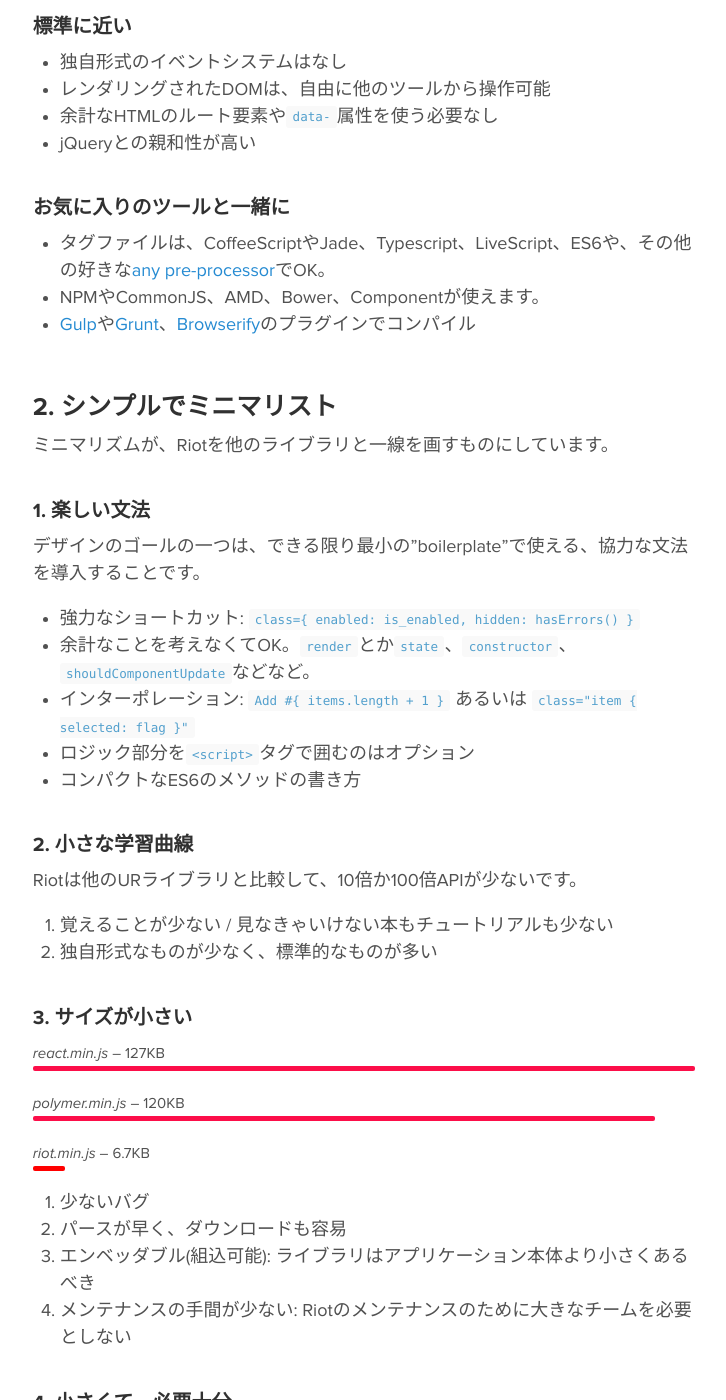
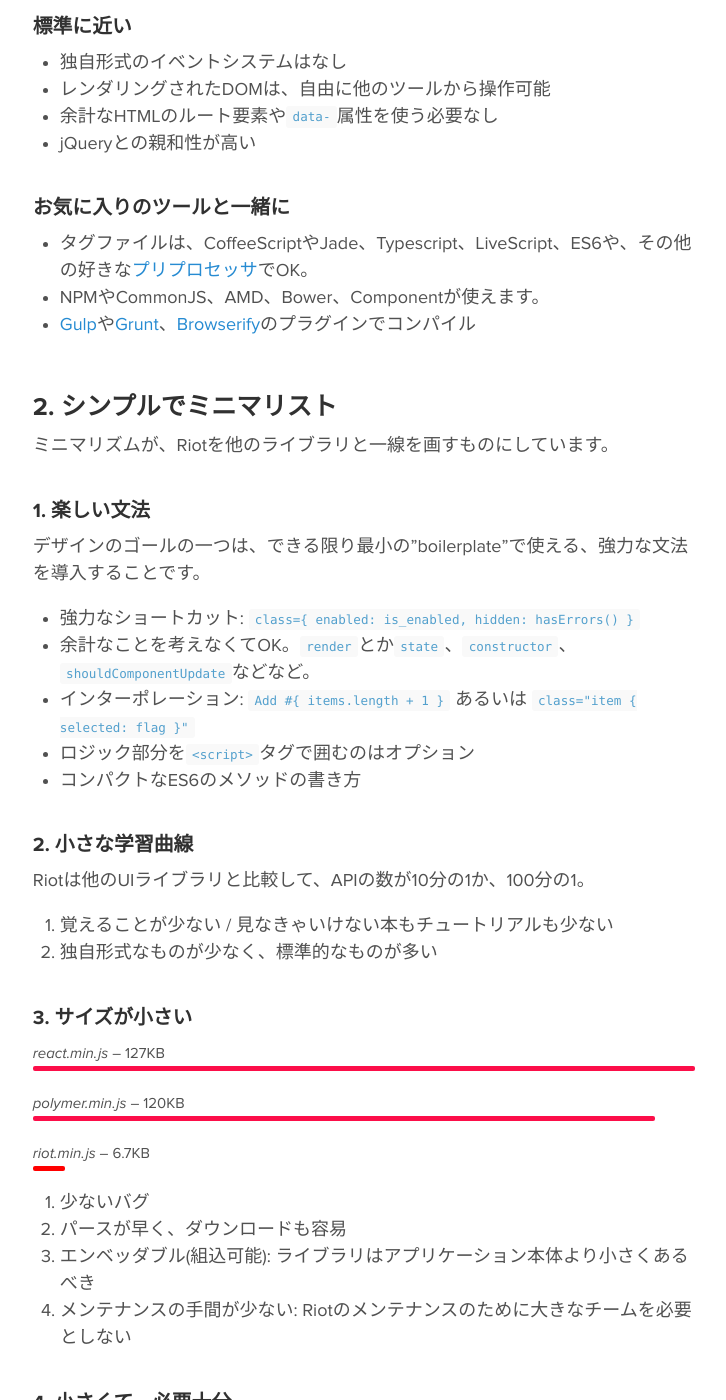
Before and after one commit to riot/riot.github.io, a Jekyll site: the page built from ja/index.md, in a window 1280 px wide and 1400 px high, scrolled down 2539 px. Shown: the whole window, without its empty margins (276-1002 px from the left). Built offline with Jekyll 4.4.1, drawn with Linux system fonts in a browser that asks for light colours; Markdown is read by kramdown in place of the engine named in the settings.

Commit message:
Fix typo

```diff
--- a/ja/index.md
+++ b/ja/index.md
@@ -101,7 +101,7 @@
 
 
 ### お気に入りのツールと一緒に
-- タグファイルは、CoffeeScriptやJade、Typescript、LiveScript、ES6や、その他の好きな[any pre-processor](/ja/guide/compiler/#%E3%83%97%E3%83%AA%E3%83%97%E3%83%AD%E3%82%BB%E3%83%83%E3%82%B5)でOK。
+- タグファイルは、CoffeeScriptやJade、Typescript、LiveScript、ES6や、その他の好きな[プリプロセッサ](/ja/guide/compiler/#%E3%83%97%E3%83%AA%E3%83%97%E3%83%AD%E3%82%BB%E3%83%83%E3%82%B5)でOK。
 - NPMやCommonJS、AMD、Bower、Componentが使えます。
 - [Gulp](https://github.com/e-jigsaw/gulp-riot)や[Grunt](https://github.com/ariesjia/grunt-riot)、[Browserify](https://github.com/jhthorsen/riotify)のプラグインでコンパイル
 
@@ -114,7 +114,7 @@
 
 ### 1. 楽しい文法
 
-デザインのゴールの一つは、できる限り最小の"boilerplate"で使える、協力な文法を導入することです。
+デザインのゴールの一つは、できる限り最小の"boilerplate"で使える、強力な文法を導入することです。
 
 - 強力なショートカット: `class={ enabled: is_enabled, hidden: hasErrors() }`
 - 余計なことを考えなくてOK。`render`とか`state`、`constructor`、`shouldComponentUpdate`などなど。
@@ -125,7 +125,7 @@
 
 ### 2. 小さな学習曲線
 
-Riotは他のURライブラリと比較して、10倍か100倍APIが少ないです。
+Riotは他のUIライブラリと比較して、APIの数が10分の1か、100分の1。
 
 1. 覚えることが少ない / 見なきゃいけない本もチュートリアルも少ない
 2. 独自形式なものが少なく、標準的なものが多い
```
